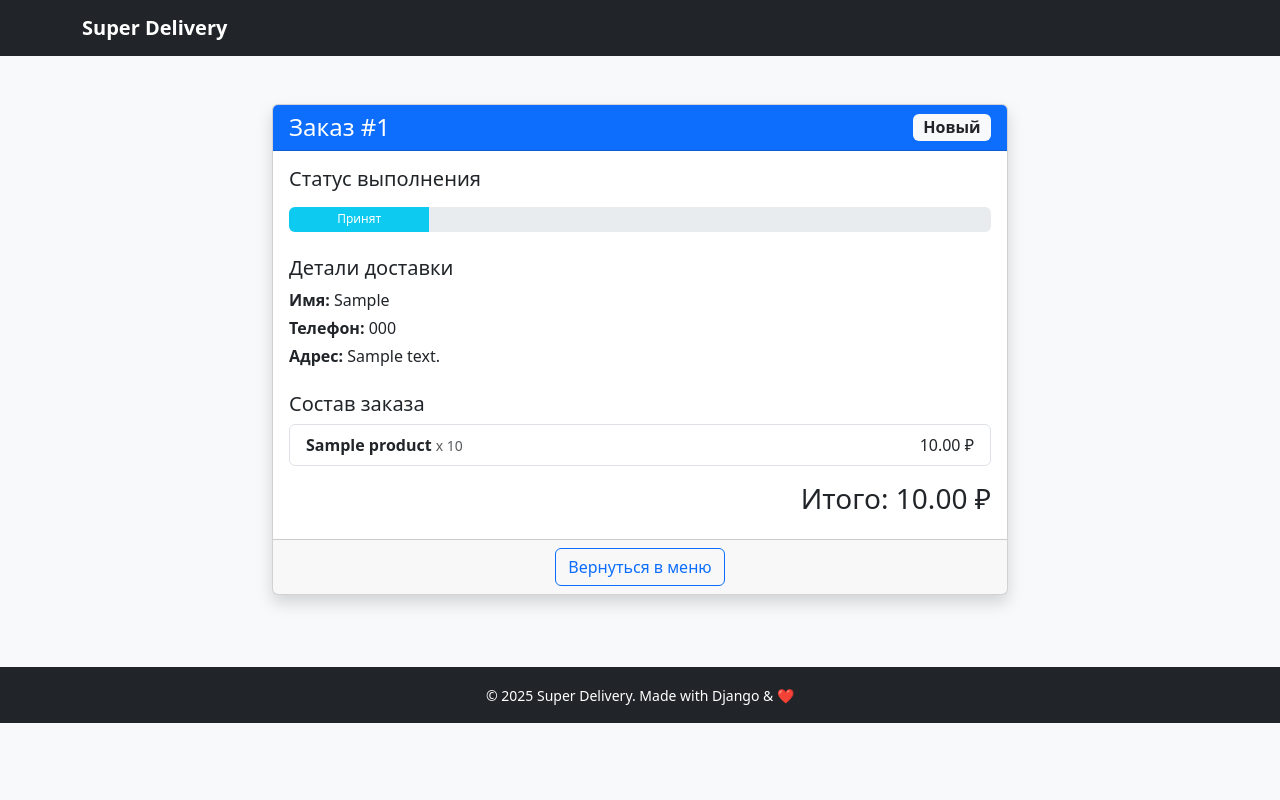
After one commit to ksushinia/food-delivery, a Django app: page /order/1/ in a window 1280 px wide. The commit adds this page. Run offline with Django 5.2, Linux system fonts and the light colour scheme; tables that the repository leaves empty hold one stand-in row (values such as "Sample post").

Commit message:
delivery details commit

```diff
--- a/config/urls.py
+++ b/config/urls.py
@@ -2,7 +2,7 @@ from django.contrib import admin
 from django.urls import path, include
 from django.conf import settings
 from django.conf.urls.static import static
-from menu.views import index
+from menu.views import index, order_detail
 
 urlpatterns = [
     path('admin/', admin.site.urls),
@@ -10,6 +10,7 @@ urlpatterns = [
     # Все адреса из приложения menu будут начинаться с /api/
     path('api/', include('menu.urls')),
     path('', index, name='index'),
+    path('order/<int:pk>/', order_detail, name='order_detail'),
 ]
 
 if settings.DEBUG:
--- a/menu/views.py
+++ b/menu/views.py
@@ -1,8 +1,9 @@
 from rest_framework import generics
 from .models import Product, Category, Order
 from .serializers import ProductSerializer, CategorySerializer, OrderCreateSerializer
-from django.shortcuts import render
+
 from rest_framework.permissions import AllowAny
+from django.shortcuts import render, get_object_or_404
 
 # Ручка 1: Получить список всех товаров
 class ProductListView(generics.ListAPIView):
@@ -20,6 +21,13 @@ class CreateOrderView(generics.CreateAPIView):
     permission_classes = [AllowAny]  # Разрешить всем (даже анонимам)
     authentication_classes = []
 
+# HTML: Главная
 def index(request):
     products = Product.objects.filter(is_available=True)
     return render(request, 'index.html', {'products': products})
+
+# HTML: Страница заказа
+def order_detail(request, pk):
+    # Ищем заказ по ID (pk), если нет - 404 ошибка
+    order = get_object_or_404(Order, pk=pk)
+    return render(request, 'order_detail.html', {'order': order})
--- /dev/null
+++ b/templates/base.html
@@ -0,0 +1,47 @@
+<!DOCTYPE html>
+<html lang="ru">
+<head>
+    <meta charset="UTF-8">
+    <meta name="viewport" content="width=device-width, initial-scale=1.0">
+    <title>{% block title %}Delivery Food 🍔{% endblock %}</title>
+    <link href="https://cdn.jsdelivr.net/npm/bootstrap@5.3.0/dist/css/bootstrap.min.css" rel="stylesheet">
+    <style>
+        body { min-height: 100vh; display: flex; flex-direction: column; }
+        footer { margin-top: auto; }
+        /* Место для кастомных стилей страницы */
+        {% block extra_css %}{% endblock %}
+    </style>
+</head>
+<body class="bg-light">
+
+<!-- Общая Шапка -->
+<nav class="navbar navbar-dark bg-dark sticky-top">
+    <div class="container">
+        <a class="navbar-brand fw-bold" href="{% url 'index' %}"> Super Delivery</a>
+
+        <!-- Блок для кнопок справа (например, Корзина будет только на главной) -->
+        <div class="d-flex">
+            {% block header_buttons %}{% endblock %}
+        </div>
+    </div>
+</nav>
+
+<!-- Основной контент -->
+<main>
+    {% block content %}
+    {% endblock %}
+</main>
+
+<!-- Подвал -->
+<footer class="bg-dark text-white text-center py-3 mt-4">
+    <div class="container">
+        <small>&copy; 2025 Super Delivery. Made with Django & ❤️</small>
+    </div>
+</footer>
+
+<script src="https://cdn.jsdelivr.net/npm/bootstrap@5.3.0/dist/js/bootstrap.bundle.min.js"></script>
+<!-- Место для скриптов -->
+{% block extra_js %}{% endblock %}
+
+</body>
+</html>
--- /dev/null
+++ b/templates/order_detail.html
@@ -0,0 +1,60 @@
+{% extends 'base.html' %}
+
+{% block title %}Заказ #{{ order.id }}{% endblock %}
+
+{% block content %}
+<div class="container py-5">
+    <div class="row justify-content-center">
+        <div class="col-md-8">
+            <div class="card shadow">
+                <div class="card-header bg-primary text-white d-flex justify-content-between align-items-center">
+                    <h4 class="mb-0">Заказ #{{ order.id }}</h4>
+                    <span class="badge bg-light text-dark fs-6">{{ order.get_status_display }}</span>
+                </div>
+                <div class="card-body">
+
+                    <!-- Прогресс бар -->
+                    <h5 class="mb-3">Статус выполнения</h5>
+                    <div class="progress mb-4" style="height: 25px;">
+                        <!-- Django Template Logic: меняем ширину в зависимости от статуса -->
+                        {% if order.status == 'new' %}
+                            <div class="progress-bar bg-info" style="width: 20%">Принят</div>
+                        {% elif order.status == 'cooking' %}
+                            <div class="progress-bar bg-warning" style="width: 50%">Готовится 🍳</div>
+                        {% elif order.status == 'delivery' %}
+                            <div class="progress-bar bg-primary" style="width: 80%">Едет к вам 🚗</div>
+                        {% elif order.status == 'delivered' %}
+                            <div class="progress-bar bg-success" style="width: 100%">Доставлен ✅</div>
+                        {% else %}
+                             <div class="progress-bar bg-danger" style="width: 100%">Отменен ❌</div>
+                        {% endif %}
+                    </div>
+
+                    <h5 class="card-title">Детали доставки</h5>
+                    <p class="mb-1"><strong>Имя:</strong> {{ order.first_name }}</p>
+                    <p class="mb-1"><strong>Телефон:</strong> {{ order.phone_number }}</p>
+                    <p class="mb-3"><strong>Адрес:</strong> {{ order.address }}</p>
+
+                    <h5 class="card-title mt-4">Состав заказа</h5>
+                    <ul class="list-group mb-3">
+                        {% for item in order.items.all %}
+                        <li class="list-group-item d-flex justify-content-between align-items-center">
+                            <div>
+                                <strong>{{ item.product.name }}</strong>
+                                <small class="text-muted">x {{ item.quantity }}</small>
+                            </div>
+                            <span>{{ item.price }} ₽</span>
+                        </li>
+                        {% endfor %}
+                    </ul>
+
+                    <h3 class="text-end">Итого: {{ order.total_price }} ₽</h3>
+                </div>
+                <div class="card-footer text-center">
+                    <a href="{% url 'index' %}" class="btn btn-outline-primary">Вернуться в меню</a>
+                </div>
+            </div>
+        </div>
+    </div>
+</div>
+{% endblock %}
```
Also changed, not shown: templates/index.html (+85 -83 lines).
